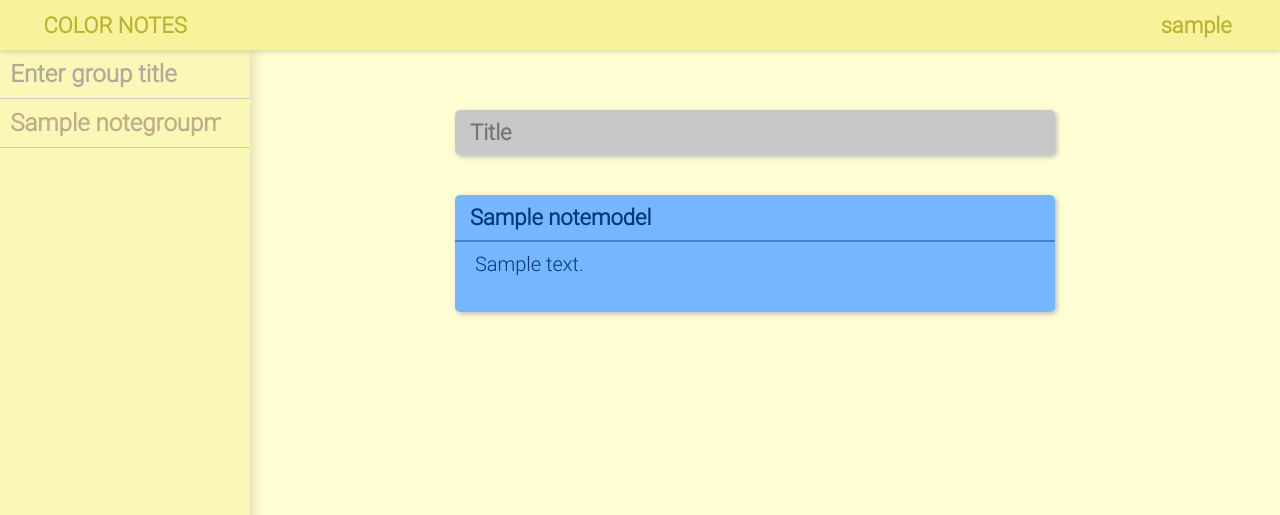
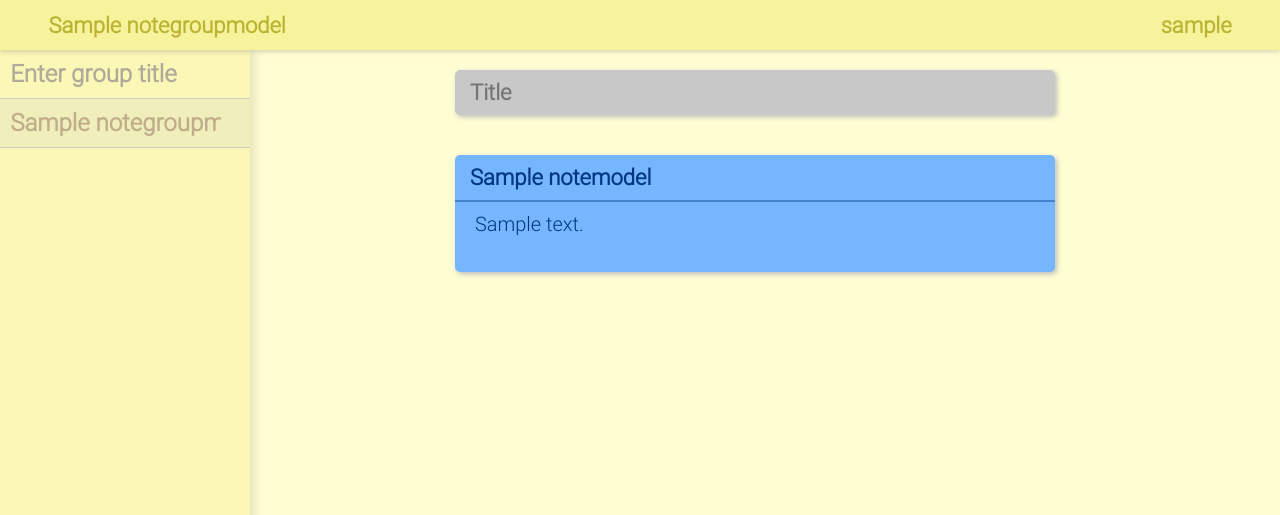
Before and after one commit to TenmaChinen/color-notes-dj, a Django app: page /notes/ in a window 1280 px wide. Shown: the top 515 px of the page. Run offline with Django 3.2, Linux system fonts and the light colour scheme; a user stored in the database is signed in; tables that the repository leaves empty hold one stand-in row (values such as "Sample post").

Commit message:
Centering issues fixed

```diff
--- a/notes/static/notes/css/base.css
+++ b/notes/static/notes/css/base.css
@@ -1,74 +1,136 @@
-:root{
-  --bg:white;
+:root {
+  --bg: white;
 }
 
-
-/* GENERAL STYLES */
+/*   G E N E R A L   S T Y L E S   */
 
 @font-face {
-	font-family: Roboto-Light;
-	src: url("../fonts/Roboto-Light.ttf");
+  font-family: Roboto-Light;
+  src: url("../fonts/Roboto-Light.ttf");
 }
 
-*{
-  /* font-family: Roboto; */
+* {
   font-family: Roboto-Light;
   margin: 0;
   padding: 0;
 }
 
-html{
+html {
   padding: 0.1px;
-  overflow-y: hidden;
 }
 
-body{
-  padding: 0.1px;
+body {
   box-sizing: border-box;
-  background-color:white;
-  /* background-color: blueviolet; */
+  /* background-color:rgb(96, 255, 109); */
   height: 100vh;
-  overflow-y: hidden;
 }
 
 a::selection,
 input::selection,
-span::selection{
-  background-color: rgb(100,100,100,0.1);
+span::selection {
+  background-color: rgb(100, 100, 100, 0.1);
 }
 
 /* MAIN CONTAINER */
 
-.main-container{
+.main-container {
+  padding: 0.1px;
   position: relative;
   height: calc(100% - var(--navbar-height));
   display: flex;
   flex-direction: row;
-  padding: 0.1px;
-  background-color: black;
-  /* background-color: beige; */
+  /* background-color: red; */
   z-index: 0;
   overflow-y: hidden;
 }
 
 /* MAIN CONTAINER */
 
+/* GENERAL */
 
-/* GENERAL */
+/*   E M P T Y   M E S S A G E   */
+#empty-message {
+  display: flex;
+  flex-direction: column;
+  position: absolute;
+  width: 600px;
+  /* height: 60%; */
+  top: 10%;
+  left: 50%;
+  transform: translateX(-50%);
+  color: rgb(192, 172, 61);
+  font-weight: bold;
+  z-index: 10;
+  align-items: center;
+  justify-content: space-around;
+}
+
+#empty-message>.logo {
+  align-self: center;
+}
+
+#empty-message>.instructions {
+  align-self: center;
+  margin-top: 10px;
+  margin-bottom: 10px;
+}
+
+.shortcuts-box {
+  width: 80%;
+  padding: 10px;
+  /* border: 1px solid gray; */
+  border-radius: 10px;
+}
+
+.shortcuts-title {
+  /* width: 100px; */
+  /* text-align: end; */
+}
+
+.shortcuts {
+  margin-top: 5px;
+  margin-bottom: 20px;
+  width: 100%;
+  display: grid;
+  font-size: 16px;
+  grid-template-columns: 7fr 10fr;
+  column-gap: 10px;
+  row-gap: 10px;
+}
+
+.shortcuts>.first {
+  text-align: end;
+}
+
+.shortcuts strong{
+  background-color: rgb(192, 172, 61);;
+  border-radius: 4px;
+  color: white;
+  padding: 3px;
+  font-weight: bolder;
+}
+
+
+/*   E M P T Y   M E S S A G E   */
 
 /* Avoid Select Icons */
 
-a{
+a {
   text-decoration-line: none;
   font-weight: bold;
   margin: 0;
   padding: 0;
 }
 
-i{
-  user-select: none; /* supported by Chrome and Opera */
- -webkit-user-select: none; /* Safari */
- -khtml-user-select: none; /* Konqueror HTML */
- -moz-user-select: none; /* Firefox */
- -ms-user-select: none; /* Internet Explorer/Edge */
+i {
+  user-select: none;
+  /* supported by Chrome and Opera */
+  -webkit-user-select: none;
+  /* Safari */
+  -khtml-user-select: none;
+  /* Konqueror HTML */
+  -moz-user-select: none;
+  /* Firefox */
+  -ms-user-select: none;
+  /* Internet Explorer/Edge */
 }
--- a/notes/static/notes/css/drawer.css
+++ b/notes/static/notes/css/drawer.css
@@ -4,7 +4,7 @@
   height: 100%;
   box-shadow: 5px 0px 10px rgba(0, 0, 0, 0.1);
   background-color: rgb(250, 247, 183);
-  z-index: 1;
+  z-index: 100;
 }
 
 /*   D R A W E R   */
--- a/notes/static/notes/css/navbar.css
+++ b/notes/static/notes/css/navbar.css
@@ -24,6 +24,7 @@
 .navbar .btn-drawer{
   box-sizing: border-box;
   padding: 5px;
+  margin-right: 5px;
 }
 
 .navbar .btn-drawer:hover{
--- a/notes/static/notes/css/notes.css
+++ b/notes/static/notes/css/notes.css
@@ -13,15 +13,19 @@
 
 .notes-container{
   background-color: rgb(255, 253, 210);
-  /* background-color: blue; */
-  color: rgb(255, 255, 255);
+  /* background-color: cadetblue; */
   /* height: 100%; */
-  padding: 40px 30px 1000px 10px; /* T R B L */
   flex-grow: 1;
   display: flex;
   flex-direction: column;
   align-items: center;
+  z-index: 5;
+  box-sizing: border-box;
   overflow-y: auto;
+}
+
+.notes-container > :last-child{
+  margin-bottom: 200px;
 }
 
 /*   N O T E S   C O N T A I N E R   */
@@ -56,15 +60,16 @@
 .note{
   /* background-color: var(--note-bg); */
   margin-top: 20px;
+  margin-right: 20px;
   box-shadow: 2px 2px 5px rgb(190, 190, 190);
   border-radius: 5px;
   width: 600px;
   position: relative;
 }
 
-.note:focus{
+/* .note:focus{
   outline: none;
-}
+} */
 
 /* N O T E */
 
@@ -166,8 +171,9 @@
   padding: 10px;
   box-sizing: border-box;
   position: absolute;
+  /* right: -40px; */
   right: -55px;
-  top:0px;
+  top:5px;
   display: grid;
   grid-template-rows: 30px 1fr;
   justify-content: space-around;
--- a/notes/static/notes/js/drawer.js
+++ b/notes/static/notes/js/drawer.js
@@ -45,16 +45,17 @@ function clearGroupPH() {
 }
 
 
-function selectGroup(noteGroup,callCallback=true) {
+function selectGroup(noteGroup,triggerCallback=true) {
   const groupInput = noteGroup.querySelector("input");
+  noteGroup.style.setProperty("background-color", "rgb(200,200,200,0.2)");
+  navTitle.innerHTML = groupInput.value;
+
   if (noteGroup != currNoteGroup) {
-    noteGroup.style.setProperty("background-color", "rgb(200,200,200,0.2)");
-    navTitle.innerHTML = groupInput.value;
     if (currNoteGroup !== null) {
-      currNoteGroup.style.setProperty("background-color", null);
+currNoteGroup.style.setProperty("background-color", null);
     }
     currNoteGroup = noteGroup;
-    if (callCallback) onSelectGroupCallback(noteGroup.id);
+    if (onSelectGroupCallback && triggerCallback) onSelectGroupCallback(noteGroup.id);
   }
 }
 
--- a/notes/static/notes/js/noteElement.js
+++ b/notes/static/notes/js/noteElement.js
@@ -1,8 +1,6 @@
 const notesContainer = document.getElementById("notes-container");
 
 /*   F U N C T I O N S   */
-
-// Function depending on menuColor.js
 
 function addNotesElement(notesData) {
   notesData.map(addNoteElement);
@@ -27,7 +25,6 @@ function createNotePH() {
   notesContainer.prepend(notePH);
   setNoteColor(noteData.id, noteData.color_id);
   notePH.innerHTML += `<i class="material-icons btn-add" role="button" onclick="addNewNote()">&#xe145</i>`;
-  // notePH.innerHTML += `<i class="material-icons btn-add" role="button" onclick="addNewNote('${parent.parentElement.id}')">&#xe145</i>`;
   return notePH;
 }
 
@@ -43,7 +40,7 @@ function createNoteElement(noteData) {
   note.classList.add("note");
   note.id = noteData.id;
   note.innerHTML = `
-    <input class="input title" name = "title" placeholder="Title" value = "${noteData.title}" maxlength="100" autocomplete="off" onkeyup="delayTrigger(event,'${noteData.id}')"></input>
+    <input class="input title" name = "title" placeholder="Title" value = "${noteData.title}" maxlength="50" autocomplete="off" onkeyup="delayTrigger(event,'${noteData.id}')"></input>
     <div class="text-box">
       <div class="scroll-box">
         <span class="input textarea" type="text" name="text" role="textbox" contenteditable placeholder="Text" onkeyup="delayTrigger(event,'${noteData.id}')">${noteData.text}</span>
--- a/notes/static/notes/js/notePH.js
+++ b/notes/static/notes/js/notePH.js
@@ -33,6 +33,14 @@ function setNotePHVisibility(visible) {
   }
 }
 
+
+function clearNotePHContent(){
+  titlePH.value = "";
+  textareaPH.innerHTML = "";
+
+  setNotePHVisibility(false);
+}
+
 /*   E V E N T S   */
 
 function onPressNotePH() {
--- a/notes/templates/notes/base.html
+++ b/notes/templates/notes/base.html
@@ -9,9 +9,6 @@
   <meta name="viewport" content="width=device-width, initial-scale=1.0">
   <title>Color Notes</title>
 
-  <!-- <link rel="preconnect" href="https://fonts.googleapis.com"> -->
-  <!-- <link rel="preconnect" href="https://fonts.gstatic.com" crossorigin> -->
-  <!-- <link href="https://fonts.googleapis.com/css2?family=Roboto:wght@300&display=swap" rel="stylesheet"> -->
   <link rel="stylesheet" href="https://fonts.googleapis.com/icon?family=Material+Icons">
 
   <link rel="stylesheet" type="text/css" href="{% static 'notes/css/base.css' %}">
@@ -39,6 +36,28 @@
   </div>
 
   <div class="main-container">
+
+    <!-- <div id="empty-message">
+      <img class="logo" width="100px" height="100px" src="{% static 'notes/images/logo_bw.svg' %}" alt="Logo">
+      <h2 class="instructions">Create a group to start creating notes</h2>
+      <h3>Shortcuts</h3>
+      <div class="shortcuts-box">
+        <h3 class="shortcuts-title">Groups</h3>
+        <div class="shortcuts">
+          <h4 class="first">Edit Group Title :</h4>
+          <h4><strong>Double Click</strong> on group title</h4>
+          <h4 class="first">End Group Edition :</h4>
+          <h4>Press <strong>Enter</strong></h4>
+        </div>
+        <h3 class="shortcuts-title">Notes</h3>
+        <div class="shortcuts">
+          <h4 class="first">Add new note :</h4>
+          <h4>Press <strong>Control</strong> + <strong>Enter</strong></h4>
+          <h4 class="first">End Group Edition :</h4>
+          <h4>Press <strong>Enter</strong></h4>
+        </div>
+      </div>
+    </div> -->
 
     <div id="drawer" class="drawer">
       <div id="group-ph" class="note-group">
@@ -80,6 +99,10 @@
 
   if (currNoteGroup == null) {
     setNotePHDisplay(false);
+    setEmptyMessageVisibility(true);
+  } else {
+    setEmptyMessageVisibility(false);
+    selectGroup(currNoteGroup);
   }
 
   /*   D R A W E R   C A L L B A C K S   */
@@ -90,9 +113,10 @@
       if (response.success) {
         const group = createNoteGroup(response.groupId, groupTitle);
         clearGroupPH();
-        // False prevents from trigger read notes callback on new group.
-        selectGroup(group, false);
+        clearNoteElements();
+        selectGroup(group);
         if (drawerScroll.children.length === 1) {
+          setEmptyMessageVisibility(false);
           setNotePHDisplay(true);
         }
       }
@@ -131,14 +155,16 @@
         } else {
           selectGroup(drawerScroll.firstChild);
         }
+        navTitle.innerHTML = "COLOR NOTES";
       }
     });
   });
 
   /*   F U N C T I O N S   */
+  // const emptyMessage = document.getElementById("empty-message");
 
-  function isUserAnonymous() {
-    return user === "AnonymousUser";
+  function setEmptyMessageVisibility(state) {
+    // emptyMessage.style.setProperty("display", state ? "inline-block" : "none");
   }
 
   /*   D E B U G   P U R P O S E   */
--- a/notes/templates/notes/notes.html
+++ b/notes/templates/notes/notes.html
@@ -4,8 +4,6 @@
 
 <link rel="stylesheet" type="text/css" href="{% static 'notes/css/notes.css' %}">
 <link rel="stylesheet" type="text/css" href="{% static 'notes/css/menucolor.css' %}">
-
-<!-- TODO : DISABLE TRIGGERS TO DATABASE IF USER IS ANONYMOUS -->
 
 <div id="notes-container" class="notes-container">
   {% for note in firstNoteGroup.notes reversed %}
@@ -54,6 +52,8 @@
       if (response.success) {
         noteData.id = response.newNoteId;
         addNoteElement(noteData);
+        setNoteColor("note-ph", 0);
+        clearNotePHContent();
       }
     });
   });
@@ -63,7 +63,7 @@
   });
 
   onDeleteNote((noteGroupId, noteId) => {
-    deleteNoteRequest(noteGroupId,noteId, response => {
+    deleteNoteRequest(noteGroupId, noteId, response => {
       if (response.success) {
         notesContainer.removeChild(document.getElementById(noteId));
       }
--- a/notes/views.py
+++ b/notes/views.py
@@ -7,111 +7,111 @@ from django.forms.models import model_to_dict
 import json
 # import pdb
 
-''' TODO : ADAPT TO GROUP ID MODEL '''
-
-
 def create_note(request, group_id):
 
-    if request.method == 'POST':
-        user = request.user
-        d_note_data = json.loads(request.body)
-        if not user.is_anonymous:
-            new_note = NoteModel(group_id=group_id, **d_note_data)
-            new_note.save()
-            return JsonResponse({'success': True, 'newNoteId': new_note.id})
-        else:
-            session = request.session
-            note_id = session['note_id']
-            d_note_data['id'] = note_id
-            session['note_id'] = str(int(session['note_id']) + 1)
-            session['notes'][str(group_id)][note_id] = d_note_data
-            session.modified = True
-            return JsonResponse({'success': True, 'newNoteId': d_note_data['id']})
+	if request.method == 'POST':
+		user = request.user
+		d_note_data = json.loads(request.body)
+		if not user.is_anonymous:
+			new_note = NoteModel(group_id=group_id, **d_note_data)
+			new_note.save()
+			return JsonResponse({'success': True, 'newNoteId': new_note.id})
+		else:
+			session = request.session
+			note_id = session['note_id']
+			d_note_data['id'] = note_id
+			session['note_id'] = str(int(session['note_id']) + 1)
+			session['notes'][str(group_id)][note_id] = d_note_data
+			session.modified = True
+			return JsonResponse({'success': True, 'newNoteId': d_note_data['id']})
 
 
 ''' TODO : ADAPT TO SHOW DIFFERENT GROUP_NOTE '''
 
 
 def notes_view(request):
-    user = request.user
-    if not user.is_anonymous:
-        note_groups = NoteGroupModel.objects.filter(user=user)
-        l_d_note_groups = [model_to_dict(
-            note_group, fields=['id', 'title']) for note_group in note_groups]
-        d_first_group = l_d_note_groups[-1].copy()
-        notes = NoteModel.objects.filter(group=d_first_group['id'])
-        d_first_group['notes'] = serialize_notes(notes)
+	user = request.user
+	if not user.is_anonymous:
+		note_groups = NoteGroupModel.objects.filter(user=user)
+		l_d_note_groups = [model_to_dict(
+			note_group, fields=['id', 'title']) for note_group in note_groups]
+		if l_d_note_groups :
+			d_first_group = l_d_note_groups[-1].copy()
+			notes = NoteModel.objects.filter(group=d_first_group['id'])
+			d_first_group['notes'] = serialize_notes(notes)
+		else:
+			d_first_group = {}
 
-    else:
-        session = request.session
-        # if True:
-        if 'groups' not in session:
-            session['note_id'] = '1'
-            session['group_id'] = '1'
-            session['groups'] = {}
-            session['notes'] = {}
+	else:
+		session = request.session
+		# if True:
+		if 'groups' not in session:
+			session['note_id'] = '1'
+			session['group_id'] = '1'
+			session['groups'] = {}
+			session['notes'] = {}
 
-        l_d_note_groups = list(session['groups'].values())
-        if l_d_note_groups:
-            d_first_group = l_d_note_groups[-1].copy()
-            l_d_notes = list(session['notes'].get(
-                d_first_group['id'], {}).values())
-            # pdb.set_trace()
-            d_first_group['notes'] = l_d_notes
-        else:
-            d_first_group = {}
+		l_d_note_groups = list(session['groups'].values())
+		if l_d_note_groups:
+			d_first_group = l_d_note_groups[-1].copy()
+			l_d_notes = list(session['notes'].get(
+				d_first_group['id'], {}).values())
+			# pdb.set_trace()
+			d_first_group['notes'] = l_d_notes
+		else:
+			d_first_group = {}
 
-    json_note_groups = json.dumps(l_d_note_groups)
-    context = {'noteGroups': json_note_groups, 'firstNoteGroup': d_first_group}
+	json_note_groups = json.dumps(l_d_note_groups)
+	context = {'noteGroups': json_note_groups, 'firstNoteGroup': d_first_group}
 
-    return render(request, 'notes/notes.html', context)
+	return render(request, 'notes/notes.html', context)
 
 
 def update_note(request, group_id, note_id, element_id):
-    if request.method == 'POST':
-        user = request.user
-        note_data = json.loads(request.body)
-        if not user.is_anonymous:
-            note = NoteModel.objects.get(group_id=group_id, id=note_id)
-            if element_id == 1 or element_id == 0:
-                note.title = note_data['title']
+	if request.method == 'POST':
+		user = request.user
+		note_data = json.loads(request.body)
+		if not user.is_anonymous:
+			note = NoteModel.objects.get(group_id=group_id, id=note_id)
+			if element_id == 1 or element_id == 0:
+				note.title = note_data['title']
 
-            if element_id == 2 or element_id == 0:
-                note.text = note_data['text']
+			if element_id == 2 or element_id == 0:
+				note.text = note_data['text']
 
-            if element_id == 3 or element_id == 0:
-                note.color_id = note_data['color_id']
-            note.save()
-        else:
-            session = request.session
-            note = session['notes'][str(group_id)][str(note_id)]
-            if element_id == 1 or element_id == 0:
-                note['title'] = note_data['title']
+			if element_id == 3 or element_id == 0:
+				note.color_id = note_data['color_id']
+			note.save()
+		else:
+			session = request.session
+			note = session['notes'][str(group_id)][str(note_id)]
+			if element_id == 1 or element_id == 0:
+				note['title'] = note_data['title']
 
-            if element_id == 2 or element_id == 0:
-                note['text'] = note_data['text']
+			if element_id == 2 or element_id == 0:
+				note['text'] = note_data['text']
 
-            if element_id == 3 or element_id == 0:
-                note['color_id'] = note_data['color_id']
+			if element_id == 3 or element_id == 0:
+				note['color_id'] = note_data['color_id']
 
-            session.modified = True
+			session.modified = True
 
-    return HttpResponse()
+	return HttpResponse()
 
 
 def delete_note(request, group_id, note_id):
-    if request.method == 'POST':
-        user = request.user
-        if not user.is_anonymous:
-            note = NoteModel.objects.get(group_id=group_id, id=note_id)
-            note.delete()
-            return JsonResponse({'success': True})
-        else:
-            session = request.session
-            del session['notes'][str(group_id)][str(note_id)]
-            session.modified = True
+	if request.method == 'POST':
+		user = request.user
+		if not user.is_anonymous:
+			note = NoteModel.objects.get(group_id=group_id, id=note_id)
+			note.delete()
+			return JsonResponse({'success': True})
+		else:
+			session = request.session
+			del session['notes'][str(group_id)][str(note_id)]
+			session.modified = True
 
-            return JsonResponse({'success': True})
+			return JsonResponse({'success': True})
 
 #####################################################################
 ##########################   G R O U P S   ##########################
@@ -119,66 +119,66 @@ def delete_note(request, group_id, note_id):
 
 
 def create_group(request):
-    user = request.user
-    if request.method == 'POST':
-        title = json.loads(request.body)
-        if not user.is_anonymous:
-            group = NoteGroupModel(user=user, title=title)
-            group.save()
-            return JsonResponse({'success': True, 'groupId': group.id})
-        else:
-            session = request.session
-            group_id = session['group_id']
-            d_group = {'id': group_id, 'title': title}
-            session['group_id'] = str(int(session['group_id']) + 1)
-            session['groups'][group_id] = d_group
-            session['notes'][group_id] = {}
-            session.modified = True
-            return JsonResponse({'success': True, 'groupId': d_group['id']})
+	user = request.user
+	if request.method == 'POST':
+		title = json.loads(request.body)
+		if not user.is_anonymous:
+			group = NoteGroupModel(user=user, title=title)
+			group.save()
+			return JsonResponse({'success': True, 'groupId': group.id})
+		else:
+			session = request.session
+			group_id = session['group_id']
+			d_group = {'id': group_id, 'title': title}
+			session['group_id'] = str(int(session['group_id']) + 1)
+			session['groups'][group_id] = d_group
+			session['notes'][group_id] = {}
+			session.modified = True
+			return JsonResponse({'success': True, 'groupId': d_group['id']})
 
 
 def read_group(request, group_id):
-    if request.method == 'POST':
-        user = request.user
-        if not user.is_anonymous:
-            group = NoteGroupModel.objects.get(user=user, id=group_id)
-            notes = NoteModel.objects.filter(group_id=group.id)
-            l_d_notes = serialize_notes(notes)
-            return JsonResponse({'notes': l_d_notes})
-        else:
-            # TODO : ASK => NEEDS SAFE = FALSE TO SEND LIST => ONLY DICT WORKS
-            l_d_notes = list(request.session['notes'][str(group_id)].values())
-            return JsonResponse({'notes': l_d_notes})
+	if request.method == 'POST':
+		user = request.user
+		if not user.is_anonymous:
+			group = NoteGroupModel.objects.get(user=user, id=group_id)
+			notes = NoteModel.objects.filter(group_id=group.id)
+			l_d_notes = serialize_notes(notes)
+			return JsonResponse({'notes': l_d_notes})
+		else:
+			# TODO : ASK => NEEDS SAFE = FALSE TO SEND LIST => ONLY DICT WORKS
+			l_d_notes = list(request.session['notes'][str(group_id)].values())
+			return JsonResponse({'notes': l_d_notes})
 
 
 def update_group(request, group_id):
-    if request.method == 'POST':
-        user = request.user
-        title = json.loads(request.body)
-        if not user.is_anonymous:
-            group = NoteGroupModel.objects.get(id=group_id)
-            group.title = title
-            group.save()
-        else:
-            session = request.session
-            group = session['groups'][str(group_id)]
-            group['title'] = title
-            session.modified = True
+	if request.method == 'POST':
+		user = request.user
+		title = json.loads(request.body)
+		if not user.is_anonymous:
+			group = NoteGroupModel.objects.get(id=group_id)
+			group.title = title
+			group.save()
+		else:
+			session = request.session
+			group = session['groups'][str(group_id)]
+			group['title'] = title
+			session.modified = True
 
-        return JsonResponse({'success': True})
+		return JsonResponse({'success': True})
 
 
 def delete_group(request, group_id):
-    user = request.user
-    if request.method == 'POST':
-        if not user.is_anonymous:
-            NoteGroupModel.objects.get(id=group_id).delete()
-            return JsonResponse({'success': True})
-        else:
-            session = request.session
-            del session['groups'][str(group_id)]
-            session.modified = True
-            return JsonResponse({'success': True})
+	user = request.user
+	if request.method == 'POST':
+		if not user.is_anonymous:
+			NoteGroupModel.objects.get(id=group_id).delete()
+			return JsonResponse({'success': True})
+		else:
+			session = request.session
+			del session['groups'][str(group_id)]
+			session.modified = True
+			return JsonResponse({'success': True})
 
 
 #####################################################################
@@ -186,10 +186,10 @@ def delete_group(request, group_id):
 #####################################################################
 
 def serialize_notes(notes):
-    l_fields = ['id', 'title', 'text', 'color_id']
-    l_d_notes = [model_to_dict(note, fields=l_fields) for note in notes]
-    # l_d_notes = snake_to_camel(l_d_notes)
-    return l_d_notes
+	l_fields = ['id', 'title', 'text', 'color_id']
+	l_d_notes = [model_to_dict(note, fields=l_fields) for note in notes]
+	# l_d_notes = snake_to_camel(l_d_notes)
+	return l_d_notes
 
 # import re
 # s2c_pat = re.compile(r'_([a-z])')
@@ -201,6 +201,6 @@ def serialize_notes(notes):
 
 def pprint(*x):
 
-    print('\n', '#'*40, '\n')
-    print('\t', x)
-    print('\n', '#'*40, '\n')
+	print('\n', '#'*40, '\n')
+	print('\t', x)
+	print('\n', '#'*40, '\n')
```
Also changed, not shown: notes/static/notes/images/logo_bw.svg (added).
